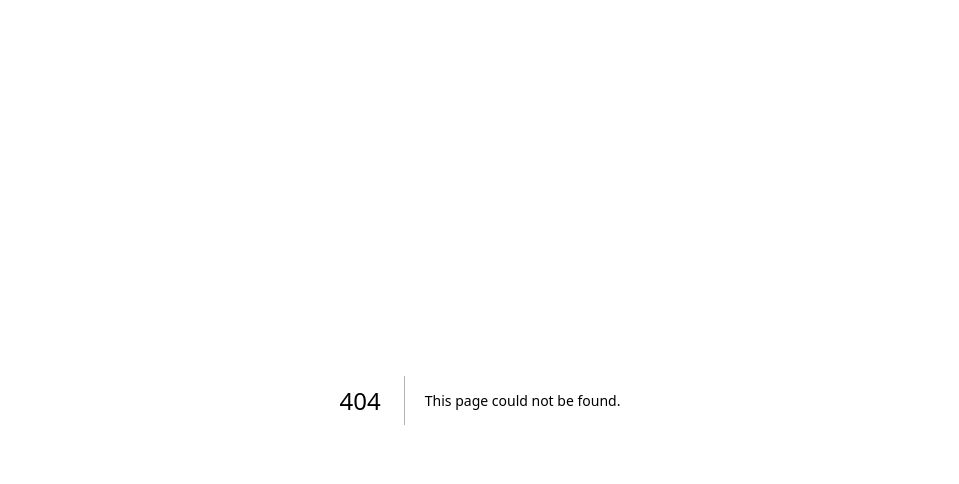
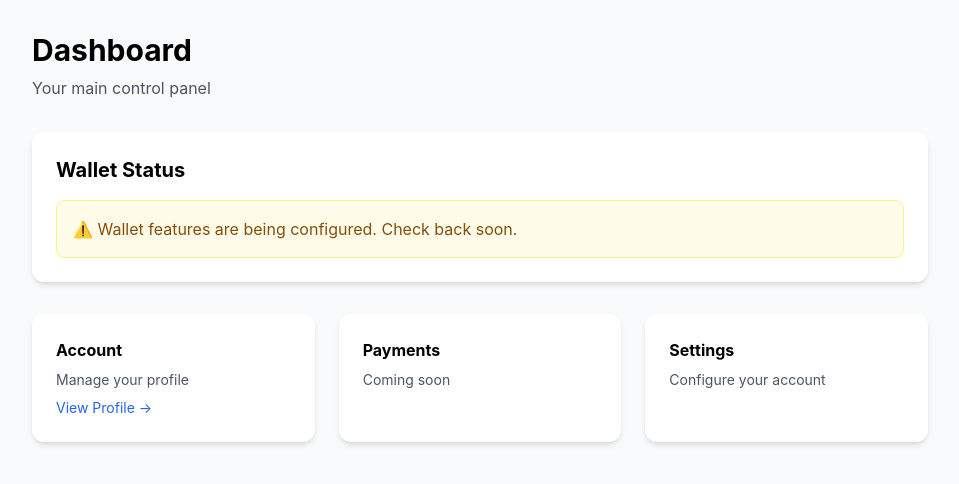
Before and after one commit to Lamido007/Dududata, a Next.js app: page /dashboard in a window 1280 px wide. Before the commit this address had no page. Shown: the top 484 px of the page, without its empty margins (160-1119 px from the left). Built offline with nearby package versions, Linux system fonts and the light colour scheme.

Commit message:
Create dashboard.js

```diff
--- /dev/null
+++ b/pages/dashboard.js
@@ -0,0 +1,37 @@
+export default function DashboardPage() {
+  return (
+    <div className="min-h-screen bg-gray-50 p-8">
+      <div className="max-w-4xl mx-auto">
+        <h1 className="text-3xl font-bold mb-2">Dashboard</h1>
+        <p className="text-gray-600 mb-8">Your main control panel</p>
+
+        <div className="bg-white rounded-xl shadow-md p-6 mb-8">
+          <h2 className="text-xl font-bold mb-4">Wallet Status</h2>
+          <div className="p-4 bg-yellow-50 border border-yellow-200 rounded-lg">
+            <p className="text-yellow-800">
+              ⚠️ Wallet features are being configured. Check back soon.
+            </p>
+          </div>
+        </div>
+
+        <div className="grid grid-cols-1 md:grid-cols-3 gap-6">
+          <div className="bg-white rounded-xl shadow-md p-6">
+            <h3 className="font-bold mb-2">Account</h3>
+            <p className="text-gray-600 text-sm">Manage your profile</p>
+            <a href="/profile" className="text-blue-600 text-sm mt-2 block">View Profile →</a>
+          </div>
+
+          <div className="bg-white rounded-xl shadow-md p-6">
+            <h3 className="font-bold mb-2">Payments</h3>
+            <p className="text-gray-600 text-sm">Coming soon</p>
+          </div>
+
+          <div className="bg-white rounded-xl shadow-md p-6">
+            <h3 className="font-bold mb-2">Settings</h3>
+            <p className="text-gray-600 text-sm">Configure your account</p>
+          </div>
+        </div>
+      </div>
+    </div>
+  )
+}
```
